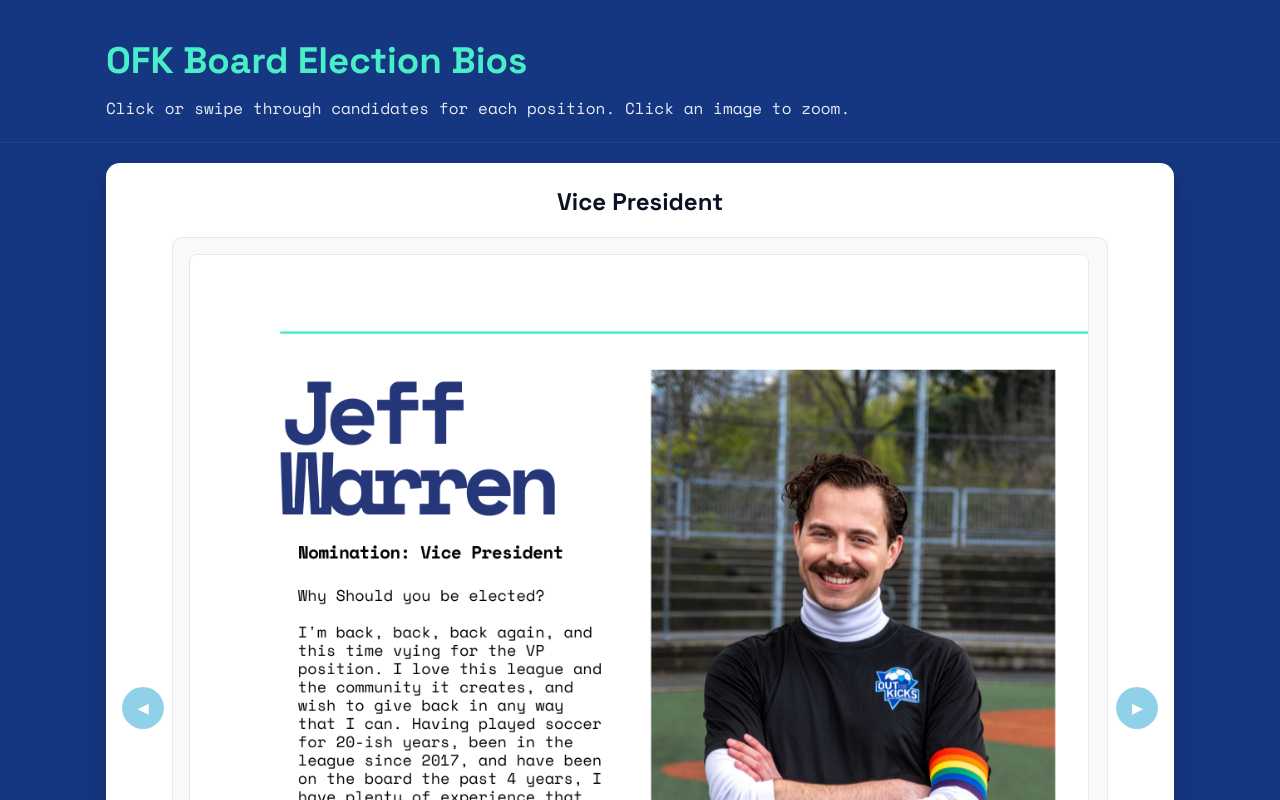
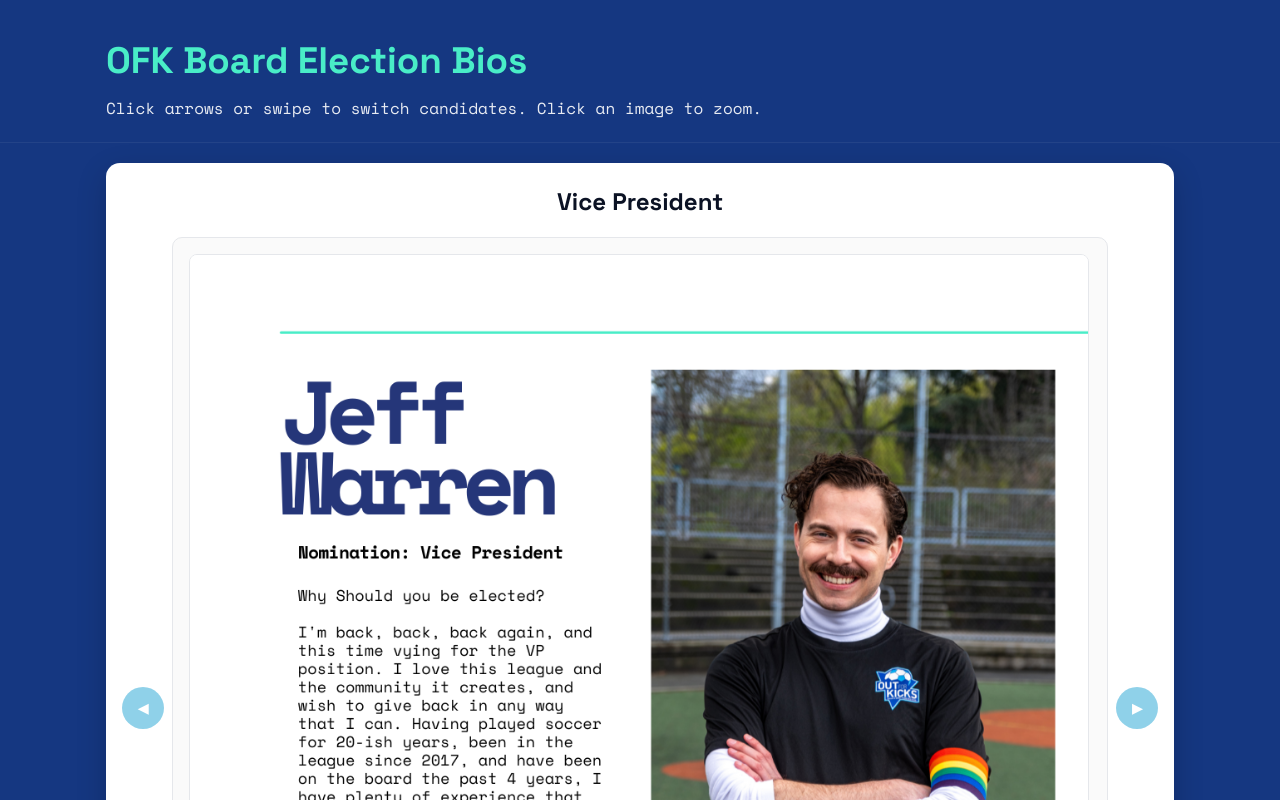
Before and after one commit to newbiesOFK/election-bios, a plain HTML site: page index.html in a window 1280 px wide. Shown: the top 800 px of the page. Drawn offline with nearby package versions, Linux system fonts and the light colour scheme.

Commit message:
Update index.html

```diff
--- a/index.html
+++ b/index.html
@@ -12,12 +12,11 @@
   <header class="site-header">
     <div class="container">
       <h1>OFK Board Election Bios</h1>
-      <p>Click or swipe through candidates for each position. Click an image to zoom.</p>
+      <p>Click arrows or swipe to switch candidates. Click an image to zoom.</p>
     </div>
   </header>
 
   <main id="positions-root" class="container" tabindex="-1">
-    <!-- Sections injected by script.js -->
     <noscript>
       <p class="noscript">This page needs JavaScript enabled to browse candidates.</p>
     </noscript>
@@ -41,12 +40,10 @@
   <template id="card-template">
     <li class="card" role="listitem">
       <img class="bio-image" alt="Candidate biography" loading="lazy" decoding="async" />
-      <!-- Optional name overlay (hidden by default). Toggle via CSS if you want. -->
-      <div class="name-overlay" hidden></div>
     </li>
   </template>
 
-  <!-- Lightbox (image zoom) -->
+  <!-- Lightbox -->
   <div id="lightbox" class="lightbox" aria-hidden="true" role="dialog" aria-label="Zoomed image" tabindex="-1">
     <button class="lightbox-close" type="button" aria-label="Close zoom">×</button>
     <figure class="lightbox-figure">
```
